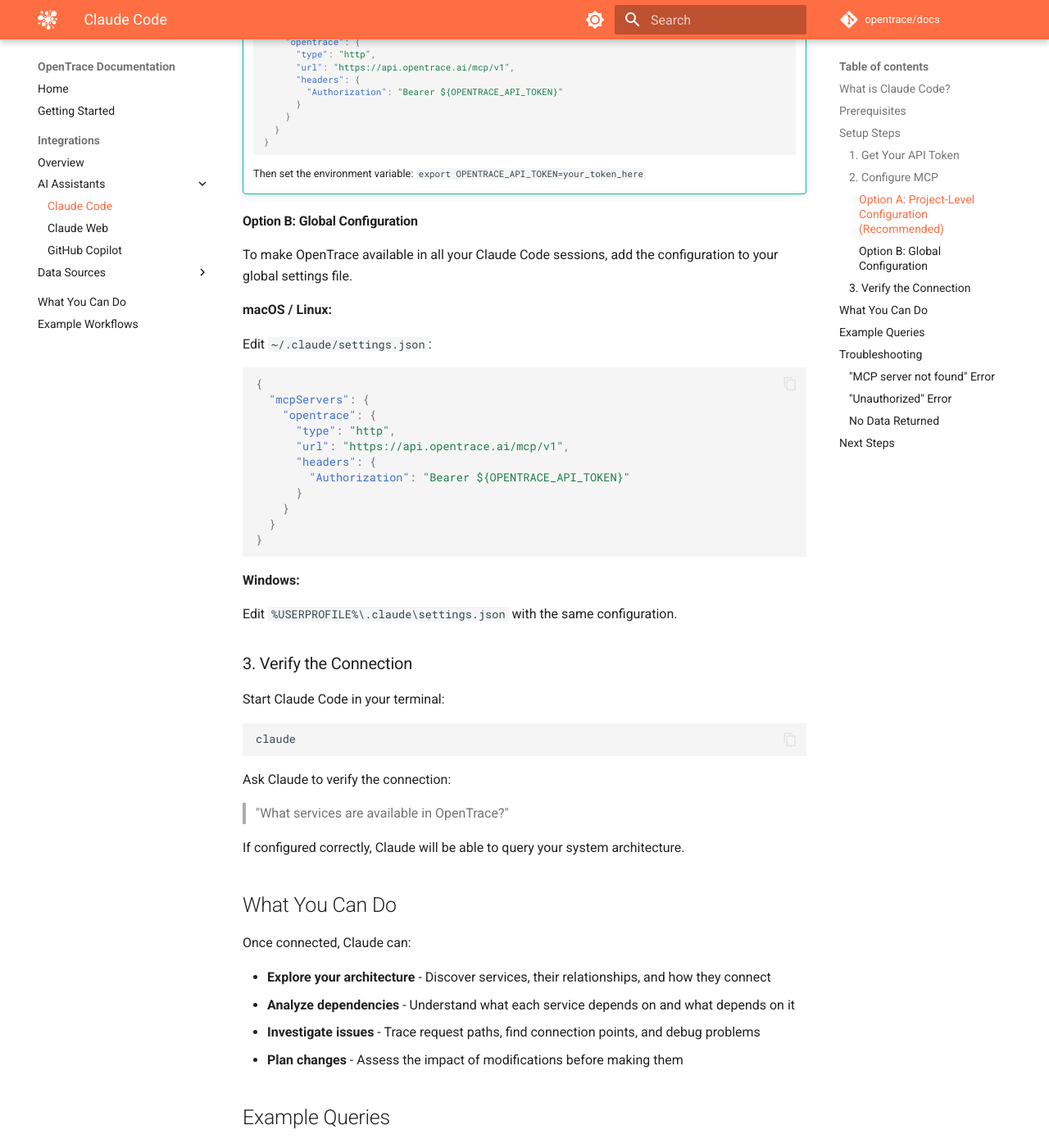
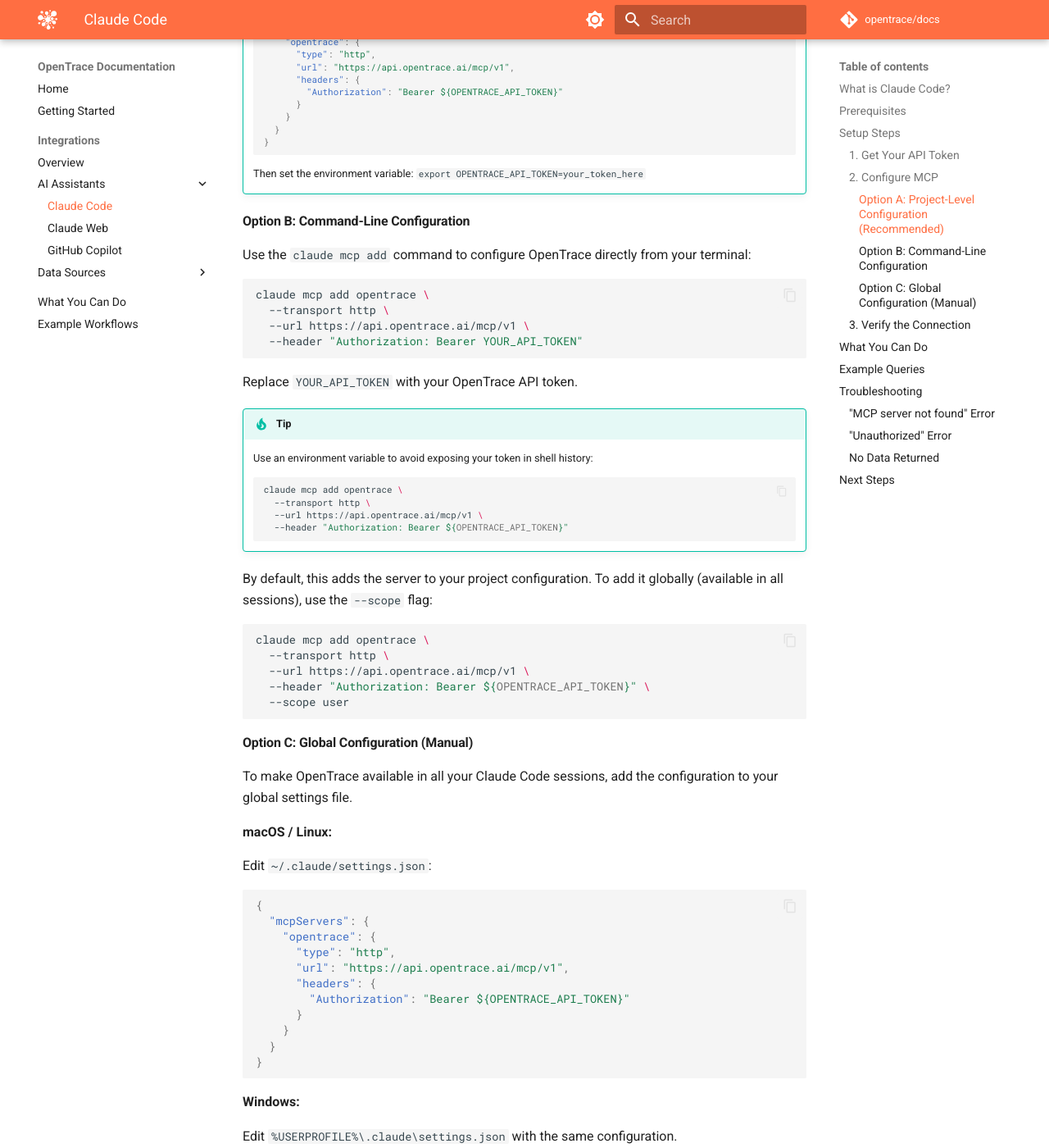
Before and after one commit to opentrace/docs, an MkDocs documentation site: the page built from docs/integrations/claude-code.md, in a window 1280 px wide and 1400 px high, scrolled down 1708 px. Shown: the whole window at 82% size. Built offline with MkDocs 1.6.1 and Material for MkDocs 9.7.7, drawn with Linux system fonts in a browser that asks for light colours; comment, search, counter and statistics services are not loaded; some of the changed text lies outside the part shown.

Commit message:
docs: add claude mcp add command instructions
Add documentation for using the `claude mcp add` CLI command as an
alternative way to configure the OpenTrace MCP server. This provides
users with a quick command-line option alongside the existing JSON
configuration methods.

- Add Option B: Command-Line Configuration with examples
- Include --scope user flag for global configuration
- Add tip about using environment variables for security
- Rename existing global config to Option C
- Add `claude mcp list` to troubleshooting section

https://claude.ai/code/session_014zGXCczkRXwmYFWz7aLHWo

````diff
--- a/docs/integrations/claude-code.md
+++ b/docs/integrations/claude-code.md
@@ -58,7 +58,39 @@ Replace `YOUR_API_TOKEN` with your OpenTrace API token.
     ```
     Then set the environment variable: `export OPENTRACE_API_TOKEN=your_token_here`
 
-#### Option B: Global Configuration
+#### Option B: Command-Line Configuration
+
+Use the `claude mcp add` command to configure OpenTrace directly from your terminal:
+
+```bash
+claude mcp add opentrace \
+  --transport http \
+  --url https://api.opentrace.ai/mcp/v1 \
+  --header "Authorization: Bearer YOUR_API_TOKEN"
+```
+
+Replace `YOUR_API_TOKEN` with your OpenTrace API token.
+
+!!! tip
+    Use an environment variable to avoid exposing your token in shell history:
+    ```bash
+    claude mcp add opentrace \
+      --transport http \
+      --url https://api.opentrace.ai/mcp/v1 \
+      --header "Authorization: Bearer ${OPENTRACE_API_TOKEN}"
+    ```
+
+By default, this adds the server to your project configuration. To add it globally (available in all sessions), use the `--scope` flag:
+
+```bash
+claude mcp add opentrace \
+  --transport http \
+  --url https://api.opentrace.ai/mcp/v1 \
+  --header "Authorization: Bearer ${OPENTRACE_API_TOKEN}" \
+  --scope user
+```
+
+#### Option C: Global Configuration (Manual)
 
 To make OpenTrace available in all your Claude Code sessions, add the configuration to your global settings file.
 
@@ -141,6 +173,7 @@ What are the most critical services in terms of dependencies?
 - Verify the `.mcp.json` file is in your project root or the global settings file exists
 - Check that the JSON syntax is valid
 - Restart Claude Code after making configuration changes
+- Run `claude mcp list` to see all configured MCP servers
 
 ### "Unauthorized" Error
 
````
